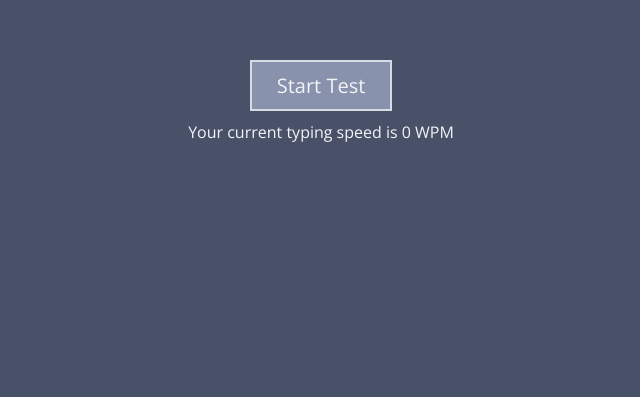
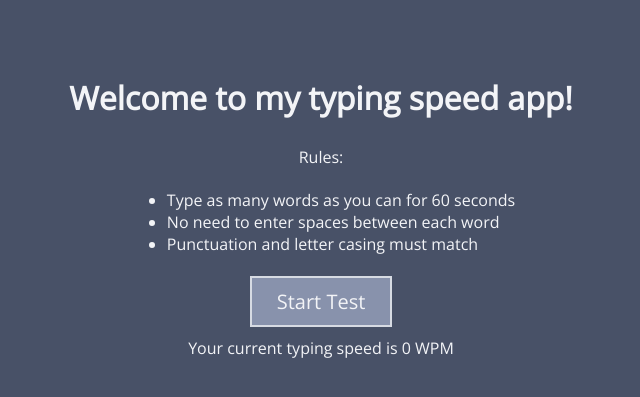
Before and after one commit to maximomacchi/react-wpm-test, a React (Create React App) app: page / in a window 1280 px wide. Shown: the part 105-502 px from the top of the page, without its empty margins (319-959 px from the left). Built offline with nearby package versions, Linux system fonts and the light colour scheme.

Commit message:
Added header for typing test rules

```diff
--- a/src/App.js
+++ b/src/App.js
@@ -5,7 +5,7 @@ import Timer from "./components/Timer";
 import StartButton from "./components/Start-Button";
 import Form from "./components/Form";
 
-const TEST_TIME = 30;
+const TEST_TIME = 60;
 
 function App() {
   const [time, setTime] = useState(0);
@@ -27,7 +27,6 @@ function App() {
         wordsListToSet = wordsListToSet.filter(word => {
           return word !== "";
         });
-        console.log(wordsListToSet);
         setWordsList(wordsListToSet);
         setTime(TEST_TIME);
         setWordsTyped(0);
@@ -76,8 +75,17 @@ function App() {
   } else {
     return (
       <div className="App">
+        <h1 className="header">Welcome to my typing speed app!</h1>
+        <div className="header">Rules:</div>
+        <ul className="header">
+          <li>Type as many words as you can for 60 seconds</li>
+          <li>No need to enter spaces between each word</li>
+          <li>Punctuation and letter casing must match</li>
+        </ul>
         <StartButton startTest={startTest} />
-        <div className="WPM">Your current typing speed is {wordsTyped} WPM</div>
+        <div className="header">
+          Your current typing speed is {wordsTyped} WPM
+        </div>
       </div>
     );
   }
--- a/src/styles/App.css
+++ b/src/styles/App.css
@@ -102,6 +102,10 @@ body {
   outline: none;
 }
 
+.header {
+  color: #f3f4f7;
+}
+
 .WPM {
   color: #f3f4f7;
 }
--- a/src/styles/App.scss
+++ b/src/styles/App.scss
@@ -103,6 +103,6 @@ body {
   }
 }
 
-.WPM {
+.header {
   color: $white;
 }
```
Also changed, not shown: 1 other file (tests, documents, lock files or other folders).
